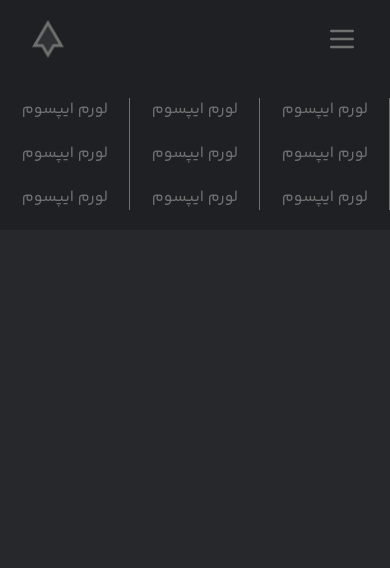
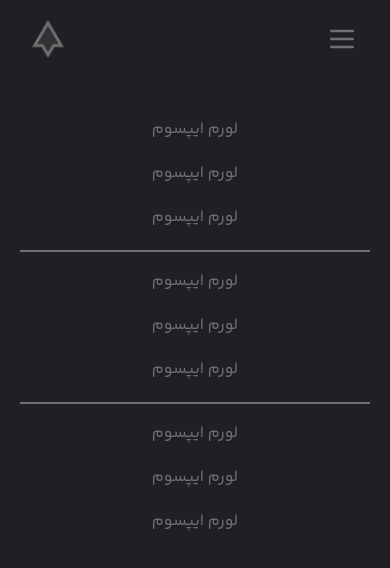
Before and after one commit to kolako54/shaya, a React (Vite) app: page / in a window 390 px wide. Shown: the top 568 px of the page. Built offline with nearby package versions, Linux system fonts and the light colour scheme.

Commit message:
feat(responsive): implement footer

```diff
--- a/src/components/Footer.tsx
+++ b/src/components/Footer.tsx
@@ -2,30 +2,32 @@ import React from "react";
 
 const Footer = () => {
   return (
-    <div className="grid w-full grid-cols-3 bg-bgSecondary py-5 text-center text-textMuted">
+    <div className="grid w-full flex-col bg-bgSecondary  p-5 text-center text-textMuted sm:grid-cols-3">
       <div className="relative">
-        <div className="space-y-5">
+        <div className="space-y-5 py-5 sm:py-0">
           <p>لورم ایپسوم</p>
           <p>لورم ایپسوم</p>
           <p>لورم ایپسوم</p>
         </div>
-        <span className="absolute inset-y-0 right-0 h-[100%] w-[1px] bg-textMuted before:content-normal" />
+        <span className="absolute left-0 block h-[2px] w-full bg-textMuted before:content-normal sm:inset-y-0 sm:right-0 sm:hidden sm:h-[100%] sm:w-[1px]" />
       </div>
       <div className="relative">
-        <div className="space-y-5">
+        <div className="space-y-5 py-5 sm:py-0">
           <p>لورم ایپسوم</p>
           <p>لورم ایپسوم</p>
           <p>لورم ایپسوم</p>
         </div>
-        <span className="absolute inset-y-0 right-0 h-[100%] w-[1px] bg-textMuted before:content-normal" />
+        {/* <span className="absolute inset-y-0 right-0 h-[100%] w-[1px] bg-textMuted before:content-normal" /> */}
+        <span className="absolute left-0 h-[2px] w-full bg-textMuted before:content-normal sm:inset-y-0 sm:right-0 sm:h-[100%] sm:w-[1px]" />
       </div>
       <div className="relative">
-        <div className="space-y-5">
+        <div className="space-y-5 py-5 sm:py-0">
           <p>لورم ایپسوم</p>
           <p>لورم ایپسوم</p>
           <p>لورم ایپسوم</p>
         </div>
-        <span className="absolute inset-y-0 right-0 h-[100%] w-[1px] bg-textMuted before:content-normal" />
+        {/* <span className="absolute inset-y-0 right-0 h-[100%] w-[1px] bg-textMuted before:content-normal" /> */}
+        <span className="absolute left-0 hidden h-[2px] w-full bg-textMuted before:content-normal sm:inset-y-0 sm:right-0 sm:block sm:h-[100%] sm:w-[1px]" />
       </div>
     </div>
   );
```
